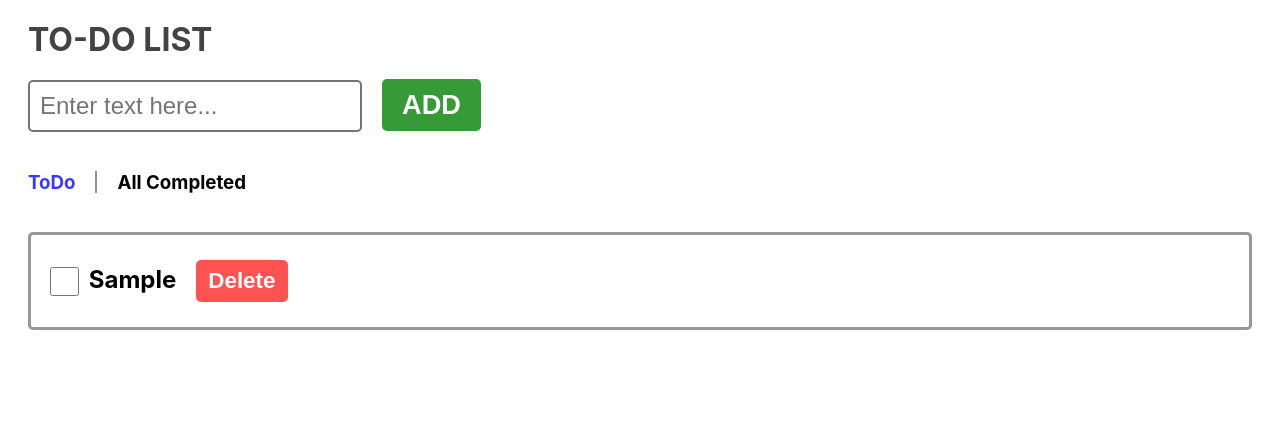
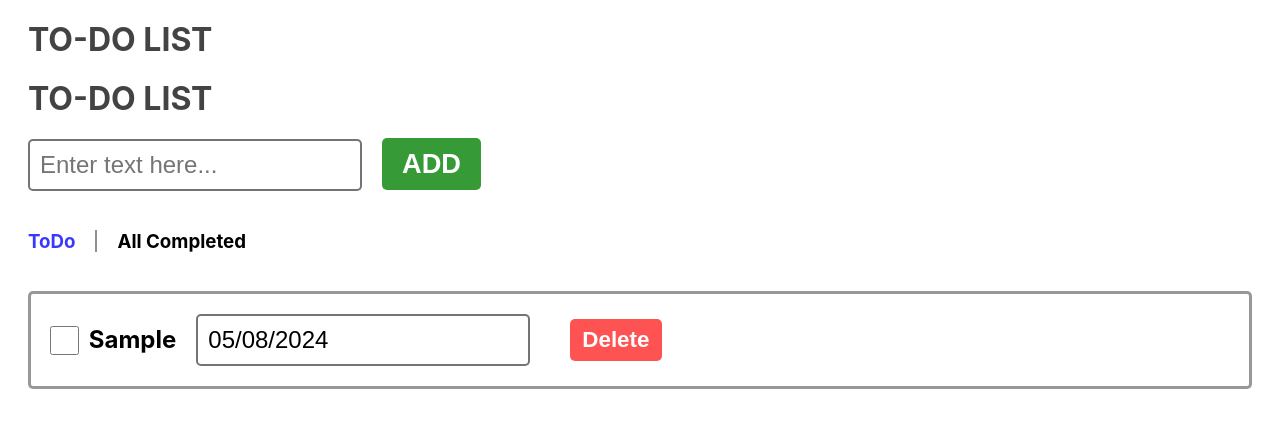
Before and after one commit to Jigyasa08/todolist, a React (Create React App) app: page / in a window 1280 px wide. Both pictures are taken after typing "Sample" into the empty fields and a click on the button "ADD". Shown: the top 428 px of the page. Built offline with nearby package versions, Linux system fonts and the light colour scheme.

Commit message:
Added datepicker to add due date for every task

```diff
--- a/package.json
+++ b/package.json
@@ -6,7 +6,9 @@
     "@testing-library/jest-dom": "^5.17.0",
     "@testing-library/react": "^13.4.0",
     "@testing-library/user-event": "^13.5.0",
+    "moment": "^2.30.1",
     "react": "^18.3.1",
+    "react-datepicker": "^6.9.0",
     "react-dom": "^18.3.1",
     "react-scripts": "5.0.1",
     "web-vitals": "^2.1.4"
--- a/src/App.js
+++ b/src/App.js
@@ -1,82 +1,10 @@
-import { useMemo, useState } from "react";
-import ToDoForm from "./ToDoForm";
-import List from "./List";
-import storage from "./storage";
+import ToDoList from "./ToDoList";
 
 export default function App() {
-  const [tasks, setTasks] = useState(() => {
-    return storage.getAll();
-  });
-
-  const [showCompletedList, setShowCompletedList] = useState(false);
-
-  const addTasks = (newTask) => {
-    const updatedTasks = setTasks([...tasks, newTask]);
-    // setTasks((prevTasks) => {
-    //   const updatedTasks = [...prevTasks, newTask];
-    storage.saveList(updatedTasks);
-    return updatedTasks;
-    // });
-  };
-
-  const filteredTasks = useMemo(
-    () => storage.filterTasks(showCompletedList, tasks),
-    [showCompletedList, tasks]
-  );
-
-  const onTaskDeleted = (index) => {
-    const updatedTasks = tasks.filter((task) => task.id !== index);
-    setTasks(updatedTasks);
-    localStorage.setItem("todoTasks", JSON.stringify(updatedTasks));
-  };
-
-  const onTaskCompleted = (completedTask) => {
-    const updatedTasks = tasks.map((task) => {
-      if (task.id === completedTask.id) {
-        task.completed = !task.completed;
-      }
-      return { ...task };
-    });
-    setTasks(updatedTasks);
-    storage.saveList(updatedTasks);
-  };
-
-  const onEditTask = (editedTask) => {
-    const updatedTask = tasks.find((task) => {
-      if (task.id === editedTask.id) {
-        return { ...task, task: editedTask.task };
-      }
-      return task;
-    });
-    setTasks(updatedTask);
-    storage.saveList(updatedTask);
-  };
-
   return (
     <div className="App">
       <h1>TO-DO LIST</h1>
-      <ToDoForm addTasks={addTasks} />
-      <div className="toggle-container">
-        <h3
-          className={showCompletedList ? "" : "active"}
-          onClick={() => setShowCompletedList(false)}
-        >
-          ToDo
-        </h3>
-        <div className="divider"></div>
-        <h3
-          className={showCompletedList ? "active" : ""}
-          onClick={() => setShowCompletedList(true)}
-        >
-          All Completed
-        </h3>
-      </div>
-      <List
-        tasks={filteredTasks}
-        deleteTask={onTaskDeleted}
-        completeTask={onTaskCompleted}
-        editTask={onEditTask}
-      />
+      <ToDoList />
     </div>
   );
 }
--- /dev/null
+++ b/src/Datepicker.jsx
@@ -0,0 +1,18 @@
+import DatePicker from "react-datepicker";
+import "react-datepicker/dist/react-datepicker.css";
+
+const Datepicker = ({ task, onDateChange }) => {
+  const handleDateChange = (date) => {
+    const updatedTask = { ...task, dueDate: date };
+    onDateChange(updatedTask);
+  };
+  return (
+    <DatePicker
+      className="date-picker"
+      selected={task.dueDate}
+      onChange={handleDateChange}
+    />
+  );
+};
+
+export default Datepicker;
--- a/src/List.jsx
+++ b/src/List.jsx
@@ -1,6 +1,13 @@
 import ListItem from "./ListItem";
 
-const List = ({ tasks, deleteTask, completeTask, editTask }) => {
+const List = ({
+  tasks,
+  deleteTask,
+  completeTask,
+  editTask,
+  onDateChange,
+  selectedDate,
+}) => {
   if (!tasks || !tasks.length) {
     return null;
   }
@@ -12,6 +19,8 @@ const List = ({ tasks, deleteTask, completeTask, editTask }) => {
       deleteTask={deleteTask}
       onCompleteTask={completeTask}
       onTaskChange={editTask}
+      selectedDate={selectedDate}
+      onDateChange={onDateChange}
     />
   ));
 };
--- a/src/ListItem.jsx
+++ b/src/ListItem.jsx
@@ -1,6 +1,13 @@
 import { useState } from "react";
+import Datepicker from "./Datepicker";
 
-const ListItem = ({ task, deleteTask, onCompleteTask, onTaskChange }) => {
+const ListItem = ({
+  task,
+  deleteTask,
+  onCompleteTask,
+  onTaskChange,
+  selectedDate,
+}) => {
   const [editMode, setEditMode] = useState(false);
 
   const handleEdit = (event) => {
@@ -24,13 +31,16 @@ const ListItem = ({ task, deleteTask, onCompleteTask, onTaskChange }) => {
         className="checkbox"
         onChange={handleChange}
       />
-      <span>
+      <div>
         {editMode ? (
           <input
             type="text"
             value={task.task}
             onChange={handleEdit}
             onBlur={handleSaveButtonClick}
+            onKeyDown={(e) => {
+              if (e.key === "Enter") handleSaveButtonClick();
+            }}
             autoFocus
           />
         ) : (
@@ -38,11 +48,15 @@ const ListItem = ({ task, deleteTask, onCompleteTask, onTaskChange }) => {
             {task.task}
           </span>
         )}
-
-        <button className="delete-button" onClick={() => deleteTask(task.id)}>
-          Delete
-        </button>
-      </span>
+        <Datepicker
+          task={task}
+          selectedDate={selectedDate}
+          onDateChange={onTaskChange}
+        />
+      </div>
+      <button className="delete-button" onClick={() => deleteTask(task.id)}>
+        Delete
+      </button>
     </div>
   );
 };
--- a/src/ToDoForm.jsx
+++ b/src/ToDoForm.jsx
@@ -13,6 +13,7 @@ function ToDoForm({ addTasks }) {
       id: Date.now(),
       task: newTask,
       completed: false,
+      dueDate: new Date(),
     };
     addTasks(task);
     setNewTask("");
--- a/src/ToDoList.jsx
+++ b/src/ToDoList.jsx
@@ -1,52 +1,88 @@
-import { useEffect, useState } from "react";
+import { useMemo, useState } from "react";
+import ToDoForm from "./ToDoForm";
+import List from "./List";
+import storage from "./storage";
 
-function ToDoList() {
-  const [tasks, setTasks] = useState(["apple", "banana"]);
-  const [newTask, setNewTask] = useState("");
+const ToDoList = () => {
+  const [tasks, setTasks] = useState(() => {
+    return storage.getAll();
+  });
 
-  useEffect(() => {
-    const storedTasks = JSON.parse(localStorage.getItem("tasks"));
-    if (storedTasks) {
-      setTasks(storedTasks);
+  const [showCompletedList, setShowCompletedList] = useState(false);
+
+  const addTasks = (newTask) => {
+    const updatedTasks = setTasks([...tasks, newTask]);
+    storage.saveList(updatedTasks);
+    return updatedTasks;
+  };
+
+  const filteredTasks = useMemo(
+    () => storage.filterTasks(showCompletedList, tasks),
+    [showCompletedList, tasks]
+  );
+
+  const onTaskDeleted = (index) => {
+    const updatedTasks = tasks.filter((task) => task.id !== index);
+    setTasks(updatedTasks);
+    localStorage.setItem("todoTasks", JSON.stringify(updatedTasks));
+  };
+
+  const onTaskCompleted = (completedTask) => {
+    const updatedTasks = tasks.map((task) => {
+      if (task.id === completedTask.id) {
+        task.completed = !task.completed;
+      }
+      return { ...task };
+    });
+    setTasks(updatedTasks);
+    storage.saveList(updatedTasks);
+  };
+
+  const onEditTask = (editedTask) => {
+    let index = -1;
+    tasks.find((task, i) => {
+      if (task.id === editedTask.id) {
+        index = i;
+        return true;
+      }
+      return false;
+    });
+    const newTasks = [...tasks];
+    if (index !== -1) {
+      newTasks[index] = editedTask;
     }
-  }, []);
 
-  useEffect(() => {
-    localStorage.setItem("tasks", JSON.stringify(tasks));
-  }, [tasks]);
-
-  function handleInputChange(event) {
-    setNewTask(event.target.value);
-  }
-
-  function addTask() {
-    setTasks((task) => [...task, newTask]);
-    setNewTask("");
-  }
-
-  function deleteTask(index) {
-    const updatedTasks = tasks.filter((_, id) => id !== index);
-    setTasks(updatedTasks);
-  }
+    setTasks(newTasks);
+    storage.saveList(newTasks);
+  };
 
   return (
-    <>
-      <div>
-        <input type="text" value={newTask} onChange={handleInputChange} />
-        <button onClick={addTask}>ADD</button>
+    <div>
+      <h1>TO-DO LIST</h1>
+      <ToDoForm addTasks={addTasks} />
+      <div className="toggle-container">
+        <h3
+          className={showCompletedList ? "" : "active"}
+          onClick={() => setShowCompletedList(false)}
+        >
+          ToDo
+        </h3>
+        <div className="divider"></div>
+        <h3
+          className={showCompletedList ? "active" : ""}
+          onClick={() => setShowCompletedList(true)}
+        >
+          All Completed
+        </h3>
       </div>
-      <div>
-        <ol>
-          {tasks.map((task, index) => (
-            <li key={index}>
-              <span>{task}</span>
-              <button onClick={() => deleteTask(index)}>Delete</button>
-            </li>
-          ))}
-        </ol>
-      </div>
-    </>
+      <List
+        tasks={filteredTasks}
+        deleteTask={onTaskDeleted}
+        completeTask={onTaskCompleted}
+        editTask={onEditTask}
+      />
+    </div>
   );
-}
+};
 
 export default ToDoList;
--- a/src/index.css
+++ b/src/index.css
@@ -119,7 +119,7 @@ input[type="checkbox"] {
 
 
 .text {
-  /* flex: 1; */
+  flex: 1;
   cursor: pointer;
 
 }
```
Also changed, not shown: 1 other file (tests, documents, lock files or other folders).
